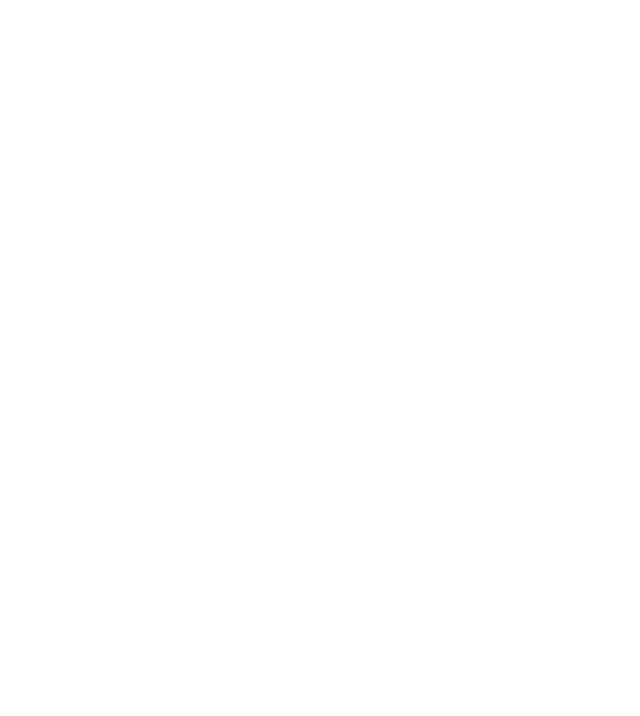
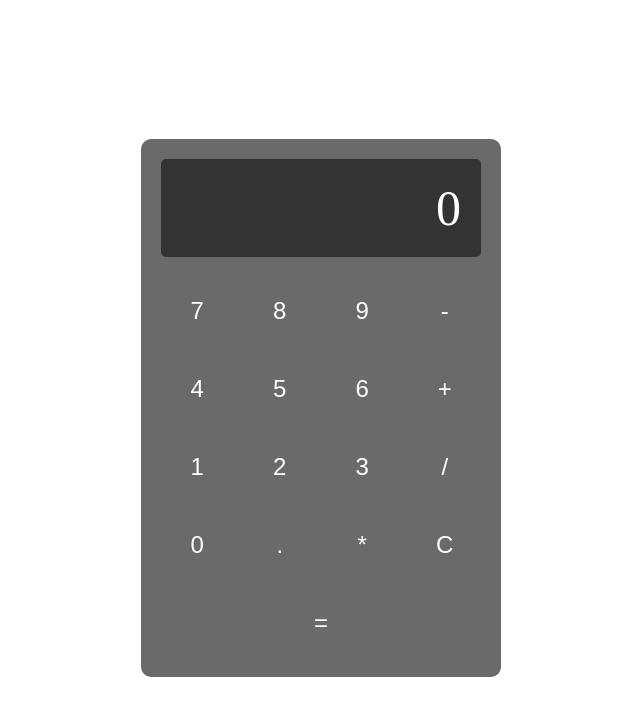
Before and after one commit to ErnestasIL/calculator-2.0, a plain HTML site: page index.html in a window 1280 px wide. Shown: the whole page, without its empty margins (319-959 px from the left). Drawn offline with Linux system fonts and the light colour scheme.

Commit message:
created style and added DOM elements

```diff
--- a/index.html
+++ b/index.html
@@ -7,5 +7,28 @@
     <link rel="stylesheet" href="style.css" />
     <script src="script.js" defer></script>
   </head>
-  <body></body>
+  <body>
+    <div class="calculator">
+      <div class="display" id="display">0</div>
+      <div class="buttons">
+        <button class="btn number">7</button>
+        <button class="btn number">8</button>
+        <button class="btn number">9</button>
+        <button class="btn operator">-</button>
+        <button class="btn number">4</button>
+        <button class="btn number">5</button>
+        <button class="btn number">6</button>
+        <button class="btn operator">+</button>
+        <button class="btn number">1</button>
+        <button class="btn number">2</button>
+        <button class="btn number">3</button>
+        <button class="btn operator">/</button>
+        <button class="btn number">0</button>
+        <button class="btn dot">.</button>
+        <button class="btn operator">*</button>
+        <button class="btn clear">C</button>
+        <button class="btn equal">=</button>
+      </div>
+    </div>
+  </body>
 </html>
--- a/script.js
+++ b/script.js
@@ -0,0 +1,5 @@
+const display = document.querySelector(".display");
+const buttons = document.querySelectorAll("button");
+const clearButton = document.querySelector(".clear");
+const equalButton = document.querySelector(".equal");
+const dotButton = document.querySelector(".dot");
--- a/style.scss
+++ b/style.scss
@@ -0,0 +1,42 @@
+body {
+  display: flex;
+  justify-content: center;
+  align-items: center;
+  height: 100vh;
+}
+.calculator {
+  background-color: #6b6969;
+  padding: 20px;
+  border-radius: 10px;
+  width: 320px;
+}
+
+.display {
+  background: #333;
+  color: #ffffff;
+  padding: 20px;
+  font-size: 50px;
+  text-align: right;
+  margin-bottom: 20px;
+  border-radius: 5px;
+}
+
+.buttons {
+  display: grid;
+  grid-template-columns: repeat(4, 1fr);
+  gap: 10px;
+}
+.buttons .equal {
+  grid-column: span 4;
+}
+
+.btn {
+  color: white;
+  font-size: 1.5rem;
+  padding: 20px;
+  background-color: #6b6969;
+  border: none;
+}
+button:hover {
+  background-color: #333;
+}
```
Also changed, not shown: style.css, 1 other file.
